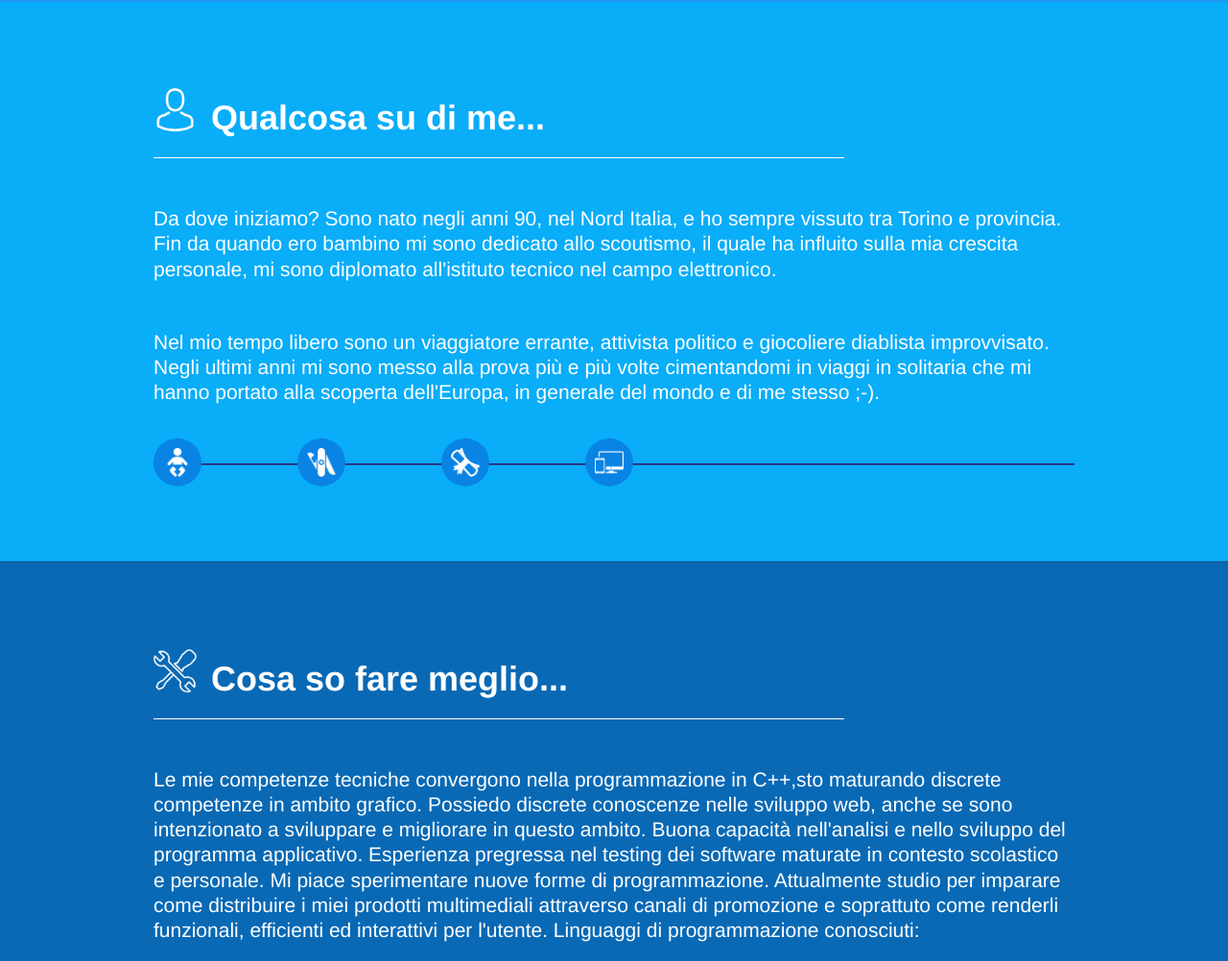
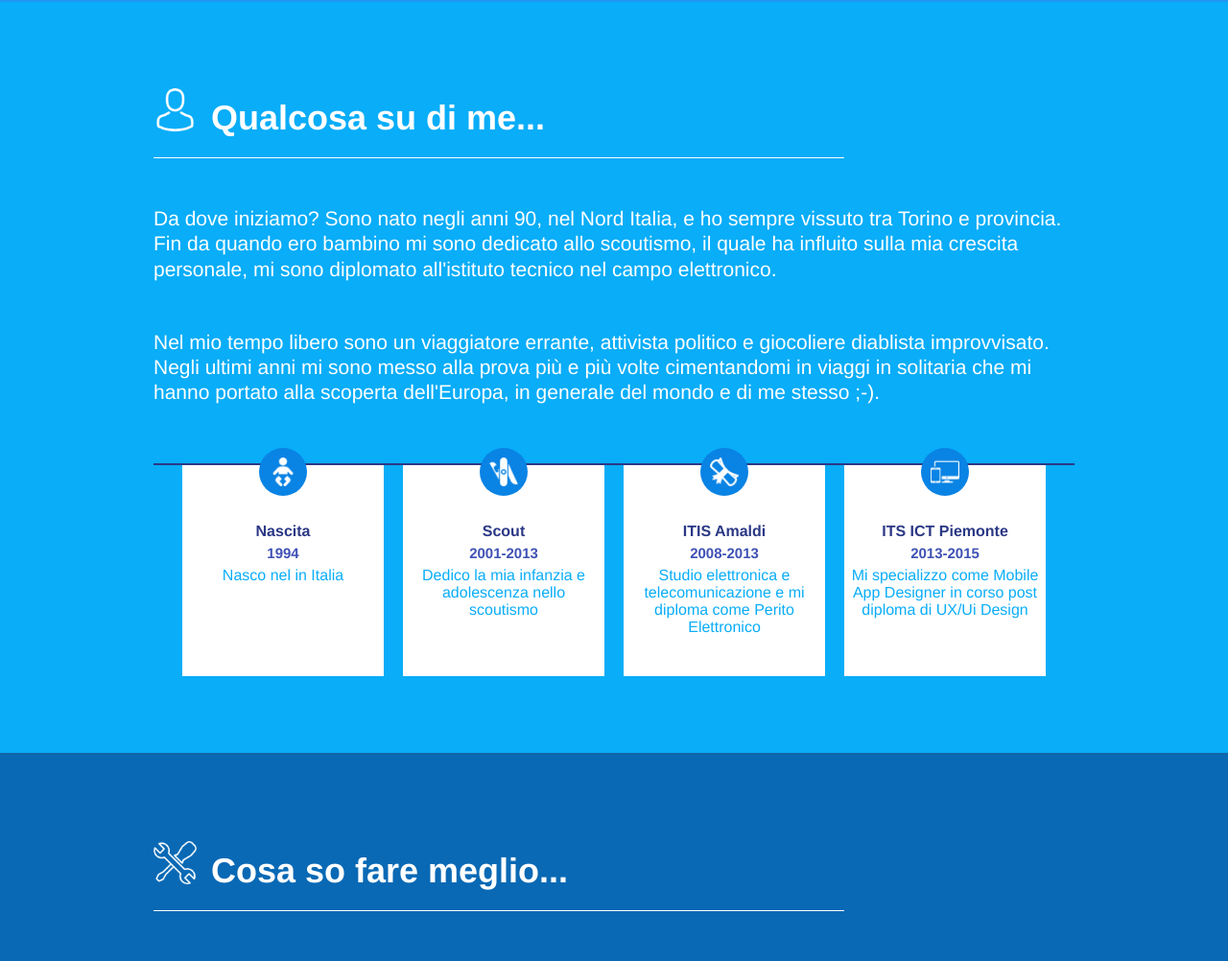
Before and after one commit to RiccardoSchifaudo94/schiri_site, a PHP site: page / in a window 1280 px wide. Shown: the part 749-1751 px from the top of the page at 96% size. Run offline with PHP 8.4, Linux system fonts and the light colour scheme.

Commit message:
modifica modale e timeline

```diff
--- a/css/media.css
+++ b/css/media.css
@@ -18,6 +18,7 @@
 		max-height:670px;
 		padding:100px 20px;
 	}
+
 }
 @media screen and (max-width:768px){
 	/* SITE  */
--- a/css/modal.css
+++ b/css/modal.css
@@ -9,10 +9,12 @@
     display: none;
 }
 .schiri_modal_header {
-    border-bottom: 2px solid #03A9F4;
+    border-bottom: 2px solid #2b3885;
     font-weight: 300;
     font-family: Helvetica;
+    color: #fff;
     min-height: 100px;
+    background-color: #3f51b5;
 }
 .schiri_modal_header h1{
 	font-weight:300;
@@ -26,8 +28,12 @@
 }
 .schiri_btn_modal_close {
     float: right;
-    margin-top: 35px;
-    margin-right: 30px;
+    margin-top: 25px;
+    margin-right: 20px;
+    border: 2px solid #0983e4;
+    padding: 8px;
+    border-radius: 3px;
+    background-color: #03a9f4;
 }
 .schiri_btn_modal_close img {
     max-width: 40px;
@@ -38,6 +44,7 @@
     width: 100%;
     position: absolute;
     left: 0;
-    border-bottom: 2px dashed #3F51B5;
+    border-bottom: 2px solid #2b3885;
+    background-color: #3f51b5;
     z-index: -1;
 }
--- a/css/style.css
+++ b/css/style.css
@@ -288,20 +288,48 @@ body {
     border-top: 2px solid #2b3885;
     min-height: 100px;
     margin-top: 30px;
+    height: 300px;
 }
 
 .schiri_circle_icon {
-    background-color: #0983e4;
+ 	background-color: #0983e4;
     width: 50px;
     height: 50px;
     border-radius: 50%;
     text-align: center;
     position: relative;
     top: -28px;
-    float:left;
-    margin-right:100px;
+    margin: 0 auto;
 }
 .schiri_circle_icon img{
 	max-width:30px;
 	margin-top:10px;
 }
+.schiri_timeline_block {
+    background-color: #fff;
+    width: 200px;
+    max-height:200px;
+    height:100%;
+    text-align: center;
+    padding: 10px 5px;
+    float:left;
+    margin-right:20px;
+}
+.schiri_timeline_block:first-child {
+    margin-left: 30px;
+}
+.schiri_timeline_block h4{
+	color:#2b3885;
+}
+.schiri_timeline_block p {
+    margin-top: 5px;
+    margin-bottom:5px;
+    padding: 0px;
+    color: #3f51b5;
+    font-size: 15px;
+    font-weight: 700;
+    font-family: Helvetica;
+}
+.schiri_timeline_block span{
+	color:#09adf8;
+}
--- a/index.html
+++ b/index.html
@@ -13,7 +13,7 @@
 				<div class="schiri_modal_header">
 					<h1>Schifaudo Riccardo CV</h1>
 					<div class="schiri_btn_modal_close">
-						<img src="img/chiudi_black.png">
+						<img src="img/chiudi.png">
 					</div>
 				</div>
 				<div class="schiri_modal_body">
@@ -65,17 +65,37 @@
 					alla scoperta dell'Europa, in generale del mondo e di me stesso ;-).
 				</p>
 				<div class="schiri_timeline">
+					<div class="schiri_timeline_block">
 						<div class="schiri_circle_icon">
 							<img src="img/nascita.png">
 						</div>
+						<h4>Nascita</h4>
+						<p>1994</p>
+						<span>Nasco nel  in Italia</span>
+					</div>
+					<div class="schiri_timeline_block">
 						<div class="schiri_circle_icon">
 							<img src="img/coltellino_svizzero.png">
 						</div>
+						<h4>Scout</h4>
+						<p>2001-2013</p>
+						<span>Dedico la mia infanzia e adolescenza nello scoutismo</span>
+					</div>
+					<div class="schiri_timeline_block">
 						<div class="schiri_circle_icon">
 							<img src="img/diploma.png">
 						</div>
+						<h4>ITIS Amaldi</h4>
+						<p>2008-2013</p>
+						<span>Studio elettronica e telecomunicazione e mi diploma come Perito Elettronico</span>
+					</div>
+					<div class="schiri_timeline_block">
 						<div class="schiri_circle_icon">
 							<img src="img/ux_design.png">
+						</div>
+						<h4>ITS ICT Piemonte</h4>
+						<p>2013-2015</p>
+						<span>Mi specializzo come Mobile App Designer in corso post diploma di UX/Ui Design</span>
 					</div>
 				</div>
 			</div>
```
Lines whose indentation alone changed are shown as unchanged.
